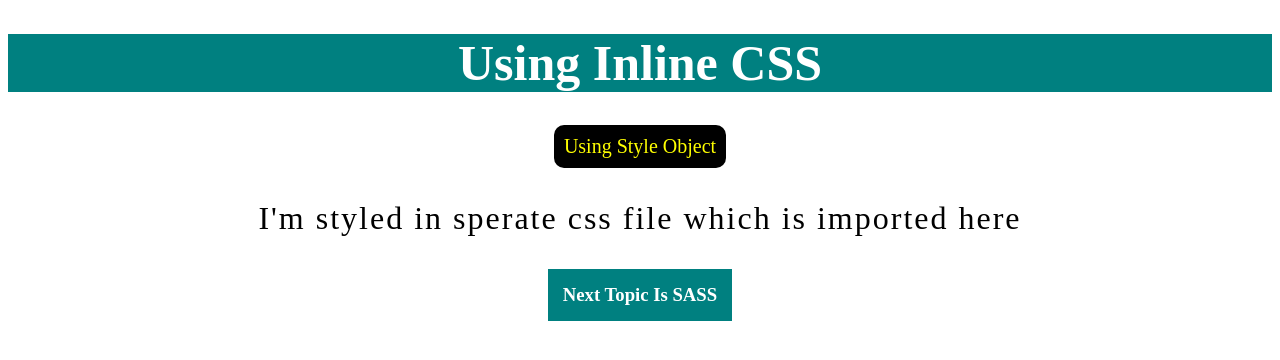
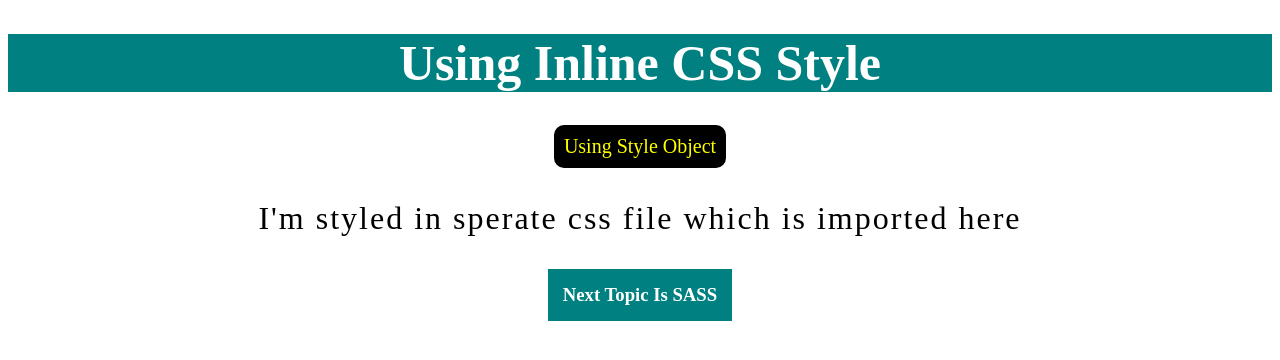
Before and after one commit to muazimmaqbool/Reactjs-with-Me, a React (Create React App) app: page / in a window 1280 px wide. Shown: the top 360 px of the page. Built offline with nearby package versions, Linux system fonts and the light colour scheme.

Commit message:
Styling in react

```diff
--- a/src/Css Styling/Home.jsx
+++ b/src/Css Styling/Home.jsx
@@ -1,40 +1,42 @@
-import React from 'react'
-import '../Css Styling/style.css'
+import React from "react";
+import "../Css Styling/style.css";
 const Home = () => {
-    const styleObj={
-        color:"yellow",
-        backgroundColor:"black",
-        fontSize:"20px",
-        width:"fit-Content",
-        margin:"auto",
-        padding:"10px",
-        borderRadius:"10px"
-    }
-    const styleObj2={
-        backgroundColor:"teal",
-        color:"white",
-        width:"fit-Content",
-        padding:"15px",
-        margin:"auto",
-    }
+  const styleObj = {
+    color: "yellow",
+    backgroundColor: "black",
+    fontSize: "20px",
+    width: "fit-Content",
+    margin: "auto",
+    padding: "10px",
+    borderRadius: "10px",
+  };
+  const styleObj2 = {
+    backgroundColor: "teal",
+    color: "white",
+    width: "fit-Content",
+    padding: "15px",
+    margin: "auto",
+  };
   return (
     <>
-        <h1 style={{
-            color:"white",
-            backgroundColor:"teal",
-            textAlign:"center",
-            fontSize:"50px",
-            fontFamily:"cursive"
-        }}>Using Inline CSS</h1>
-        <p style={styleObj}>Using Style Object</p>
-        <pre>I'm styled in sperate css file which is
-            imported here
-        </pre>
-        <h3 style={styleObj2}>Next Topic Is SASS</h3>
+      <h1
+        style={{
+          color: "white",
+          backgroundColor: "teal",
+          textAlign: "center",
+          fontSize: "50px",
+          fontFamily: "cursive",
+        }}
+      >
+        Using Inline CSS Style
+      </h1>
+      <p style={styleObj}>Using Style Object</p>
+      <pre>I'm styled in sperate css file which is imported here</pre>
+      <h3 style={styleObj2}>Next Topic Is SASS</h3>
     </>
-  )
-}
+  );
+};
 
-export default Home
+export default Home;
 
 /* study from notebook or from w3schools */
```
